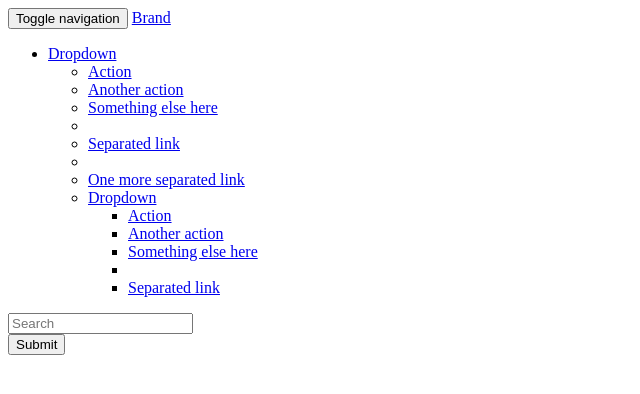
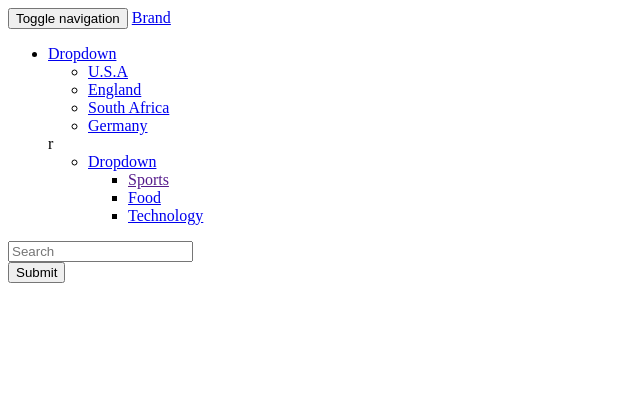
Before and after one commit to mutheud/gallery, a Django app: template images/templates/navbar.html in a window 1280 px wide. Shown: the top 394 px of the page, without its empty margins (0-640 px from the left). Run offline with Django 3.2, Linux system fonts and the light colour scheme; the template is opened without the code that fills it, so the values that code supplies are empty; some libraries are stand-ins or nearby versions.

Commit message:
added a url path dor specific opening of  the locations

```diff
--- a/images/templates/navbar.html
+++ b/images/templates/navbar.html
@@ -27,25 +27,21 @@
                         <a href="#" class="dropdown-toggle" data-toggle="dropdown" role="button" aria-haspopup="true"
                             aria-expanded="false">Dropdown <span class="caret"></span></a>
                         <ul class="dropdown-menu">
-                            <li><a href="#">Action</a></li>
-                            <li><a href="#">Another action</a></li>
-                            <li><a href="#">Something else here</a></li>
-                            <li role="separator" class="divider"></li>
-                            <li><a href="#">Separated link</a></li>
-                            <li role="separator" class="divider"></li>
-                            <li><a href="#">One more separated link</a></li>
+                            <li><a href="{% url 'location' 'U.S.A' %}">U.S.A</a></li>
+                            <li><a href="{% url 'location' 'England' %}">England</a></li>
+                            <li><a href="{% url 'location' 'South Africa' %}">South Africa</a></li>
+                            <li><a href="{% url 'location' 'Germany'%}">Germany</a></li>
                         </ul>
-                    </li>
+                    </li>r
                     <ul class="nav navbar-nav navbar-right">
                         <li class="dropdown">
                             <a href="#" class="dropdown-toggle" data-toggle="dropdown" role="button" aria-haspopup="true" aria-expanded="false">Dropdown
                                 <span class="caret"></span></a>
                             <ul class="dropdown-menu">
-                                <li><a href="#">Action</a></li>
-                                <li><a href="#">Another action</a></li>
-                                <li><a href="#">Something else here</a></li>
-                                <li role="separator" class="divider"></li>
-                                <li><a href="#">Separated link</a></li>
+                                <li><a href="">Sports</a></li>
+                                <li><a href="#">Food</a></li>
+                                <li><a href="#">Technology</a></li>
+
                             </ul>
                         </li>
                     </ul>
```
